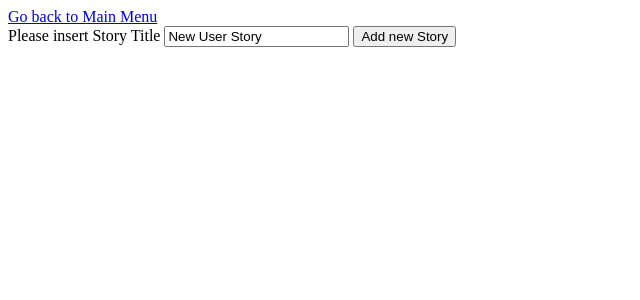
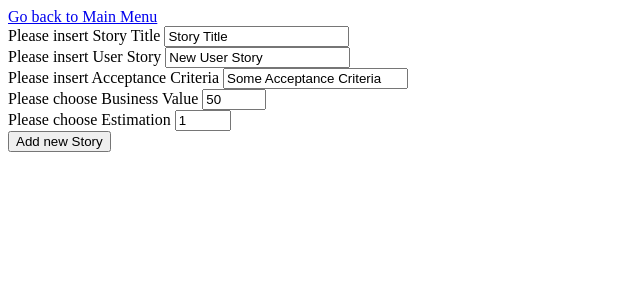
Before and after one commit to lewandowskijakub/Python_Flask_simple_example, a Flask app: page /add-story-form in a window 1280 px wide. Shown: the top 300 px of the page, without its empty margins (0-640 px from the left). Run offline with Flask 2, Linux system fonts and the light colour scheme.

Commit message:
Super sprinter - implemented adding new story

```diff
--- a/app.py
+++ b/app.py
@@ -28,8 +28,12 @@ def add_story_form():
 
 @app.route('/stories', methods=["POST"])
 def add_story():
-    data = dict(request.form)
-    print(data)
+    new_story = dict(request.form)
+    headers = user_story.get_headers()
+    new_story[headers[0]] = user_story.get_new_id()
+    new_story[headers[6]] = user_story.get_statuses()[0]
+
+    user_story.add_user_story(new_story)
 
     return redirect(url_for("index"))
 
--- a/templates/story-form.html
+++ b/templates/story-form.html
@@ -9,7 +9,24 @@
 
 <form method="post" action="{{ url_for("add_story") }}">
     <label for="{{ headers[1] }}">Please insert {{ headers[1] }}</label>
-    <input type="text" value="New User Story" name="{{ headers[1] }}" id="{{ headers[1] }}">
+    <input type="text" value="Story Title" name="{{ headers[1] }}" id="{{ headers[1] }}">
+    <br>
+
+    <label for="{{ headers[2] }}">Please insert {{ headers[2] }}</label>
+    <input type="text" value="New User Story" name="{{ headers[2] }}" id="{{ headers[2] }}">
+    <br>
+
+    <label for="{{ headers[3] }}">Please insert {{ headers[3] }}</label>
+    <input type="text" value="Some Acceptance Criteria" name="{{ headers[3] }}" id="{{ headers[3] }}">
+    <br>
+
+    <label for="{{ headers[4] }}">Please choose {{ headers[4] }}</label>
+    <input type="number" min="1" max="100" value="50" name="{{ headers[4] }}" id="{{ headers[4] }}">
+    <br>
+
+    <label for="{{ headers[5] }}">Please choose {{ headers[5] }}</label>
+    <input type="number" min="1" max="40" value="1" name="{{ headers[5] }}" id="{{ headers[5] }}">
+    <br>
 
     <input type="submit" value="Add new Story">
 </form>
--- a/templates/story.html
+++ b/templates/story.html
@@ -1,4 +1,3 @@
-
 <!DOCTYPE html>
 <html lang="en">
 <head>
--- a/user_story.py
+++ b/user_story.py
@@ -1,5 +1,16 @@
+HEADERS = ["Id", "Story Title", "User Story", "Acceptance Criteria", "Business Value", "Estimation", "Status"]
+STORIES = [{HEADERS[0]: 1, "Story Title": "Some title", "User Story": "After click button is everything okay",
+            "Acceptance Criteria": "Login button works", "Business Value": 100, "Estimation": 2,
+            "Status": "pending"},
+           {HEADERS[0]: 2, "Story Title": "Some title2", "User Story": "After login is logon",
+            "Acceptance Criteria": "User can login", "Business Value": 92, "Estimation": 1,
+            "Status": "done"},
+           {HEADERS[0]: 3, "Story Title": "Some title3", "User Story": "33333333333333333333333",
+            "Acceptance Criteria": "works", "Business Value": 87, "Estimation": 10,
+            "Status": "in-progress"}
+           ]
 
-HEADERS = ["Id", "Story Title", "User Story", "Acceptance Criteria", "Business Value", "Estimation", "Status"]
+STATUS = ["new", "pending", "in-progress", "done"]
 
 
 def get_headers():
@@ -7,16 +18,11 @@ def get_headers():
 
 
 def get_user_stories():
-    return [{HEADERS[0]: 1, "Story Title": "Some title", "User Story": "After click button is everything okay",
-             "Acceptance Criteria": "Login button works", "Business Value": 100, "Estimation": 2,
-             "Status": "pending"},
-            {HEADERS[0]: 2, "Story Title": "Some title2", "User Story": "After login is logon",
-             "Acceptance Criteria": "User can login", "Business Value": 92, "Estimation": 1,
-             "Status": "done"},
-            {HEADERS[0]: 3, "Story Title": "Some title3", "User Story": "33333333333333333333333",
-             "Acceptance Criteria": "works", "Business Value": 87, "Estimation": 10,
-             "Status": "in-progress"}
-            ]
+    return STORIES
+
+
+def get_statuses():
+    return STATUS
 
 
 def get_user_story(id):
@@ -26,3 +32,11 @@ def get_user_story(id):
             return story
 
     return {}
+
+
+def add_user_story(story):
+    STORIES.append(story)
+
+
+def get_new_id():
+    return STORIES[len(STORIES) - 1][HEADERS[0]] + 1
```
Also changed, not shown: templates/index.html (line endings or trailing spaces).
